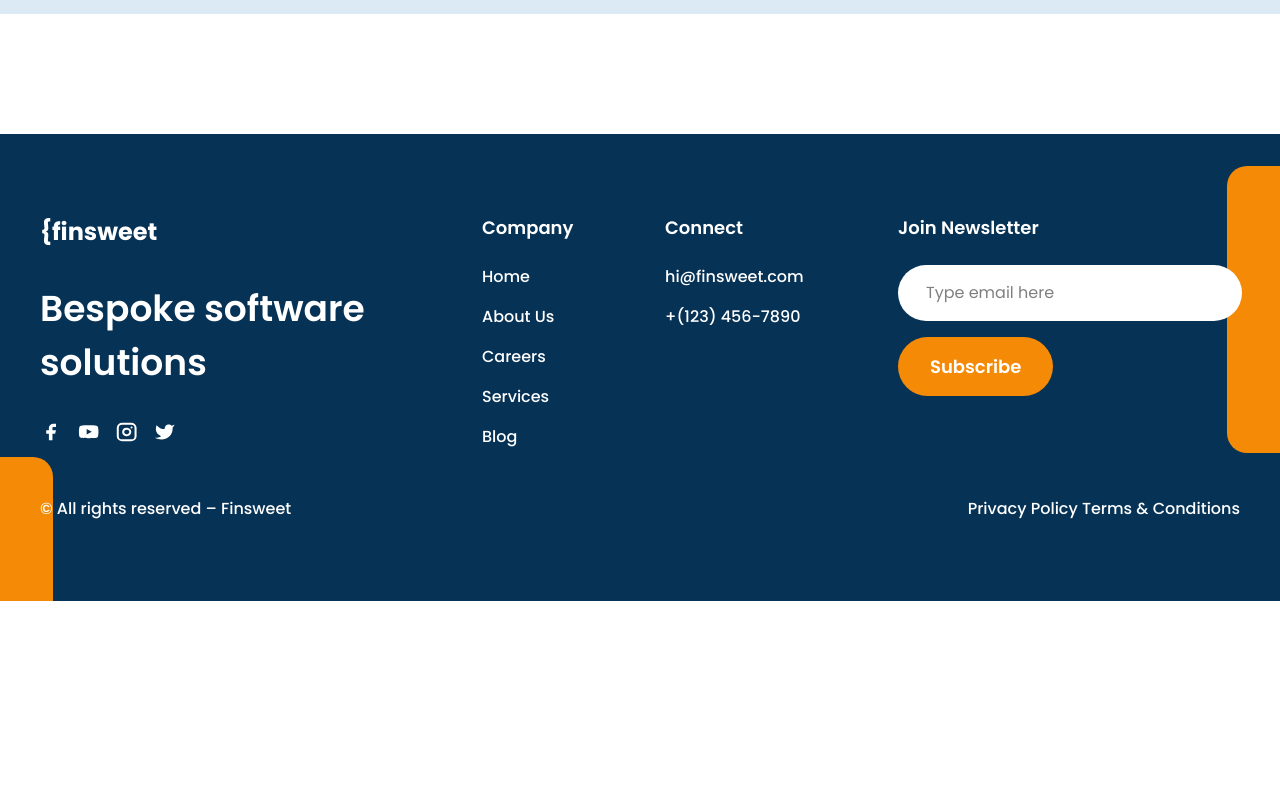
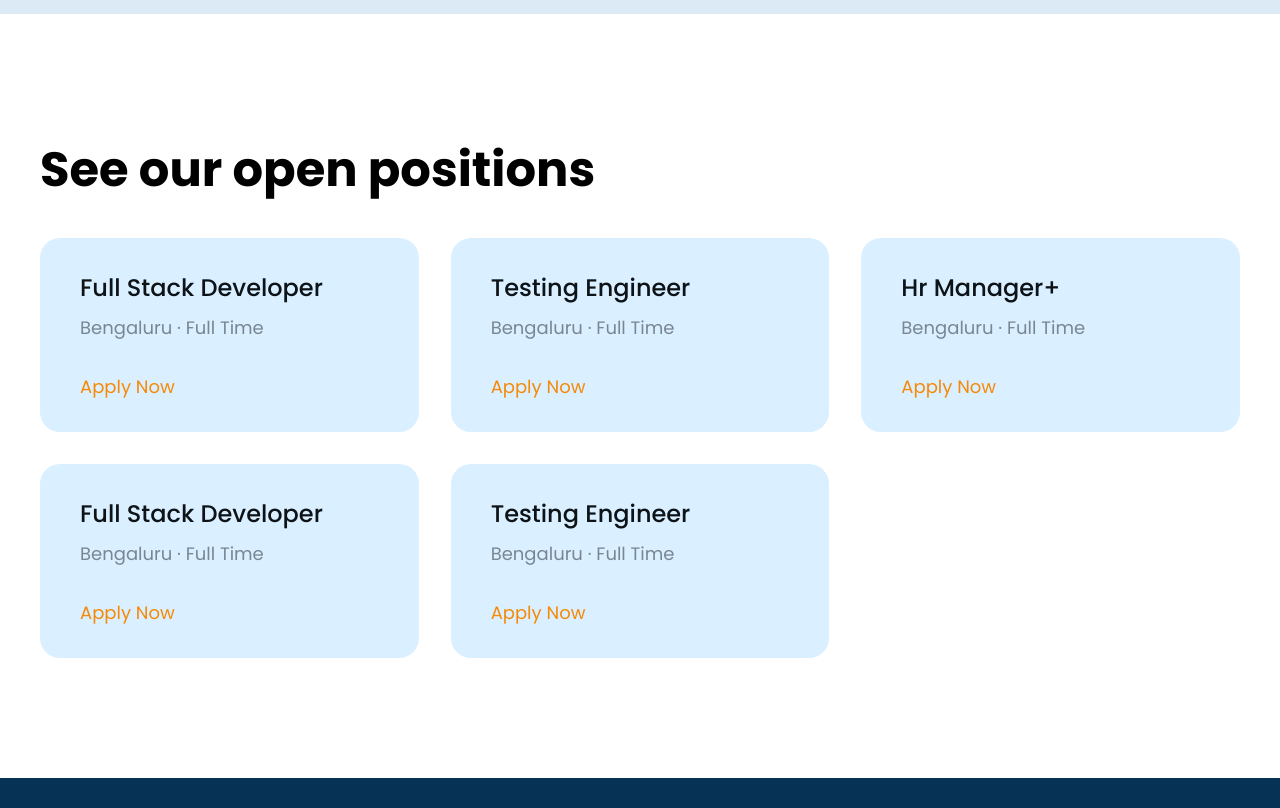
Before and after one commit to Duclaux/finsweet-website-agency, a React (Vite) app: page /careers in a window 1280 px wide. Shown: the part 880-1688 px from the top of the page. Before the commit the page ends 1481 px from the top, so only its background shows below. Built offline with nearby package versions, Linux system fonts and the light colour scheme.

Commit message:
Implement career page

```diff
--- /dev/null
+++ b/src/components/career/CareerCard.tsx
@@ -0,0 +1,20 @@
+import { Link } from "react-router-dom"
+
+function CareerCard({title}: {title: string}) {
+  return (
+    <div className="bg-[#C1E4FF]/60 py-8 px-10 rounded-[20px] w-full">
+      <h1 className="text-[24px] font-medium text-[#0D1317] mb-2">
+        {title}
+      </h1>
+      <p className="text-[18px] text-[#394149]/60 mb-8">
+        Bengaluru · Full Time
+      </p>
+
+      <Link to="" className="text-[#F58A07] text-[18px]">
+        Apply Now
+      </Link>
+    </div>
+  )
+}
+
+export default CareerCard
--- /dev/null
+++ b/src/components/career/CareerProposition.tsx
@@ -0,0 +1,24 @@
+import Container from "../Container"
+import CareerCard from "./CareerCard"
+
+function CareerProposition() {
+  return (
+    <div className="mb-30">
+        <Container>
+            <h1 className="text-h1 mb-8">
+                See our open positions
+            </h1>
+
+            <div className="grid grid-cols-1 sm:grid-cols-2 lg:grid-cols-3 gap-8">
+                <CareerCard title="Full Stack Developer"/>
+                <CareerCard title="Testing Engineer"/>
+                <CareerCard title="Hr Manager+"/>
+                <CareerCard title="Full Stack Developer"/>
+                <CareerCard title="Testing Engineer"/>
+            </div>
+        </Container>
+    </div>
+  )
+}
+
+export default CareerProposition
--- a/src/components/career/HeroTop.tsx
+++ b/src/components/career/HeroTop.tsx
@@ -9,7 +9,7 @@ function HeroTop() {
         <header className="xl:flex xl:items-center space-y-3 xl:space-y-0">
           <section className="w-full h-fit md:h-90">
             <h1 className="text-h1">
-              We serve clients with ground breaking solutions
+              We hired people who are very passionate about what they do
             </h1>
 
             <p className="text-paragraph text-[#5B5B5B] mt-6 mb-8">
--- a/src/pages/Careers.tsx
+++ b/src/pages/Careers.tsx
@@ -1,9 +1,11 @@
+import CareerProposition from "../components/career/CareerProposition"
 import HeroTop from "../components/career/HeroTop"
 
 function Careers() {
   return (
     <>
       <HeroTop />
+      <CareerProposition />
     </>
   )
 }
```
